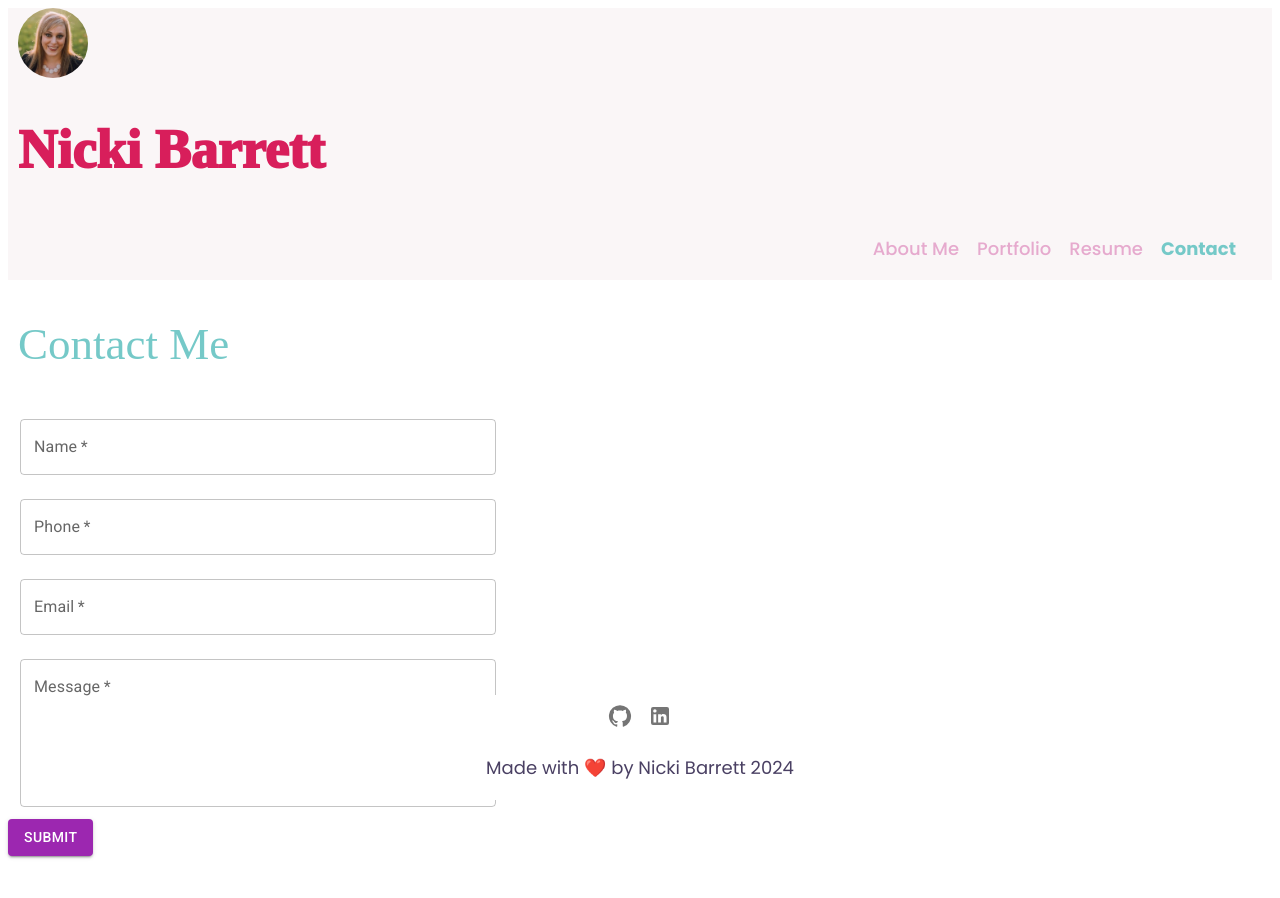
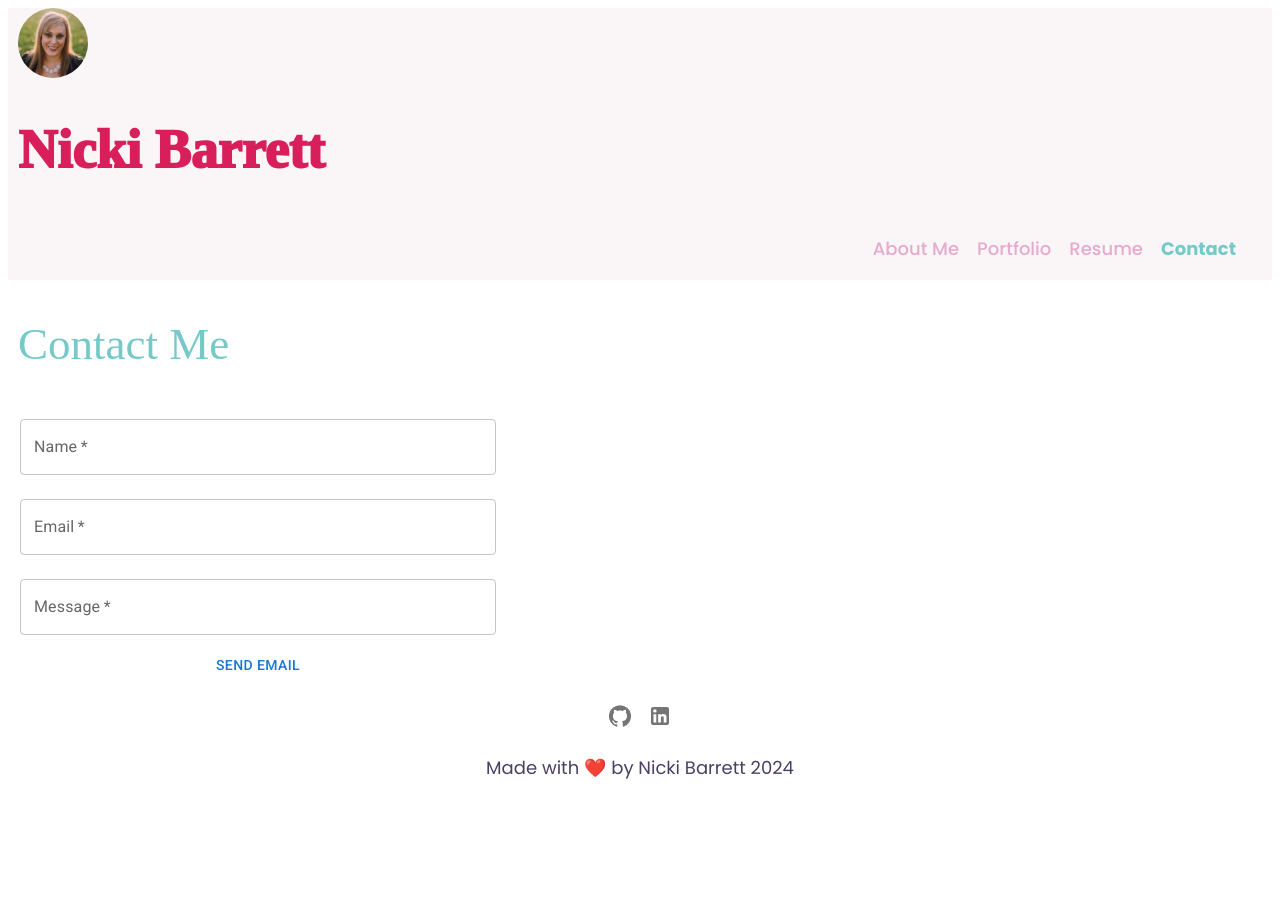
Before and after one commit to Nixxii223/20-react-portfolio, a React (Vite) app: page /Contact in a window 1280 px wide. Shown: the top 898 px of the page. Built offline with nearby package versions, Linux system fonts and the light colour scheme; a web font is replaced by a local one.

Commit message:
added emailjs to contact form

```diff
--- a/package.json
+++ b/package.json
@@ -11,12 +11,14 @@
     "preview": "vite preview"
   },
   "dependencies": {
+    "@emailjs/browser": "^4.3.3",
     "@emotion/react": "^11.11.4",
     "@emotion/styled": "^11.11.0",
     "@fontsource/roboto": "^5.0.12",
     "@mui/icons-material": "^5.15.14",
     "@mui/material": "^5.15.14",
     "axios": "^1.6.8",
+    "emailjs-com": "^3.2.0",
     "react": "^18.2.0",
     "react-dom": "^18.2.0",
     "react-router-dom": "^6.22.3"
@@ -29,6 +31,6 @@
     "eslint-plugin-react": "^7.34.0",
     "eslint-plugin-react-hooks": "^4.6.0",
     "eslint-plugin-react-refresh": "^0.4.5",
-    "vite": "^5.1.6"
+    "vite": "^5.3.1"
   }
 }
--- a/src/pages/contact.jsx
+++ b/src/pages/contact.jsx
@@ -1,45 +1,28 @@
 import React, { useState } from 'react';
-import { Box, TextField, Button, Stack } from '@mui/material';
+import { Box, TextField, Stack, Button } from '@mui/material';
+import emailjs from 'emailjs-com';
 
-export default function Contact() {
+const ContactForm = () => {
   const [name, setName] = useState('');
-  const [phone, setPhone] = useState('');
   const [email, setEmail] = useState('');
   const [message, setMessage] = useState('');
 
-  const [touched, setTouched] = useState({
-    name: false,
-    phone: false,
-    email: false,
-    message: false,
-  });
+  const handleSubmit = (e) => {
+    e.preventDefault();
 
-  const validateEmail = (email) => {
-    const emailRegex = /^[^\s@]+@[^\s@]+\.[^\s@]+$/;
-    return emailRegex.test(email);
-  };
-
-  const handleSubmit = (event) => {
-    event.preventDefault();
-    if (!name || !phone || !email || !message) {
-      alert('All fields required. Please provide all required information.');
-    }
-
-    if (name && phone && validateEmail(email) && message) {
-      alert(`Thank you for your message, ${name}! I will be in touch soon.`);
-      setName('');
-      setPhone('');
-      setEmail('');
-      setMessage('');
-    }
-
-    if (!validateEmail(email)) {
-      alert('Please provide a valid email address.');
-    }
-  };
-
-  const handleBlur = (field) => () => {
-    setTouched({ ...touched, [field]: true });
+    emailjs.send('service_xy833bh', 'template_cxo4n9u', {
+      from_name: name,
+      reply_to: email,
+      message: message,
+      to_name: name
+    }, '-i49ofCuUoDiRMutM')
+    .then((response) => {
+       console.log('SUCCESS!', response.status, response.text);
+       alert('Your message has been sent successfully!');
+    }, (err) => {
+       console.log('FAILED...', err);
+       alert('Failed to send the message. Please try again.');
+    });
   };
 
   return (
@@ -59,54 +42,27 @@ export default function Contact() {
           required
           id="outlined-name"
           label="Name"
-          color="secondary"
           value={name}
-          onChange={(e) => setName(e.target.value)}
-          onBlur={handleBlur('name')}
-          error={touched.name && name === ''}
-          helperText={touched.name && name === '' ? 'This field is required' : ''}
-        />
-        <TextField
-          required
-          id="outlined-phone"
-          label="Phone"
-          color="secondary"
-          value={phone}
-          onChange={(e) => setPhone(e.target.value)}
-          onBlur={handleBlur('phone')}
-          error={touched.phone && phone === ''}
-          helperText={touched.phone && phone === '' ? 'This field is required' : ''}
+          onChange={e => setName(e.target.value)}
         />
         <TextField
           required
           id="outlined-email"
           label="Email"
-          color="secondary"
           value={email}
-          onChange={(e) => setEmail(e.target.value)}
-          onBlur={handleBlur('email')}
-          error={touched.email && email === ''}
-          helperText={touched.email && email === '' ? 'This field is required' : ''}
+          onChange={e => setEmail(e.target.value)}
         />
         <TextField
           required
           id="outlined-message"
-          defaultValue=""
           label="Message"
-          width="auto"
-          multiline
-          rows={5}
-          color="secondary"
           value={message}
-          onChange={(e) => setMessage(e.target.value)}
-          onBlur={handleBlur('message')}
-          error={touched.message && message === ''}
-          helperText={touched.message && message === '' ? 'This field is required' : ''}
+          onChange={e => setMessage(e.target.value)}
         />
+        <Button type="submit">Send Email</Button>
       </Stack>
-      <Button variant="contained" color="secondary" width="25ch" type="submit">
-        Submit
-      </Button>
     </Box>
   );
-}
+};
+
+export default ContactForm;
```
Also changed, not shown: 1 other file (tests, documents, lock files or other folders).
